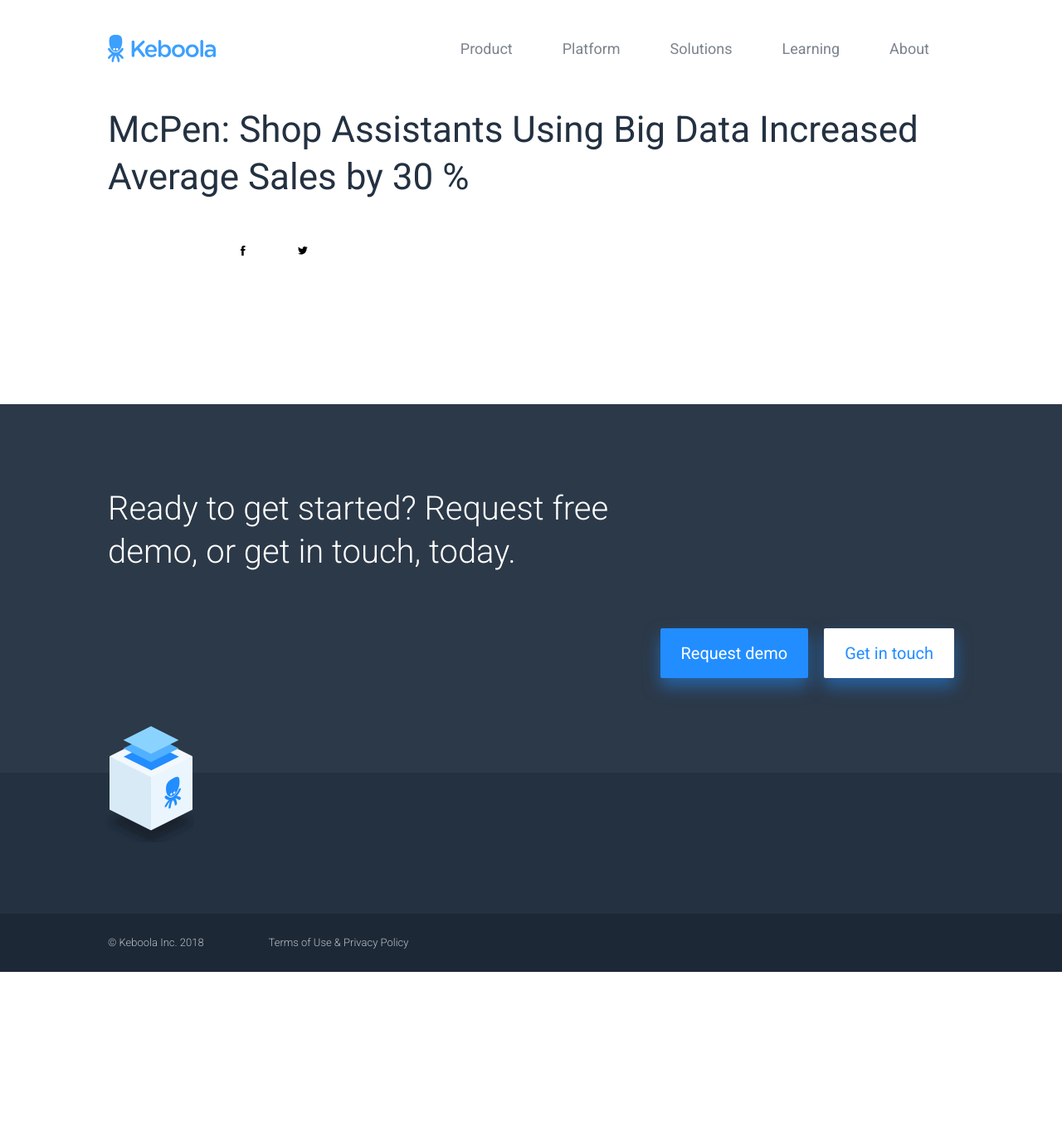
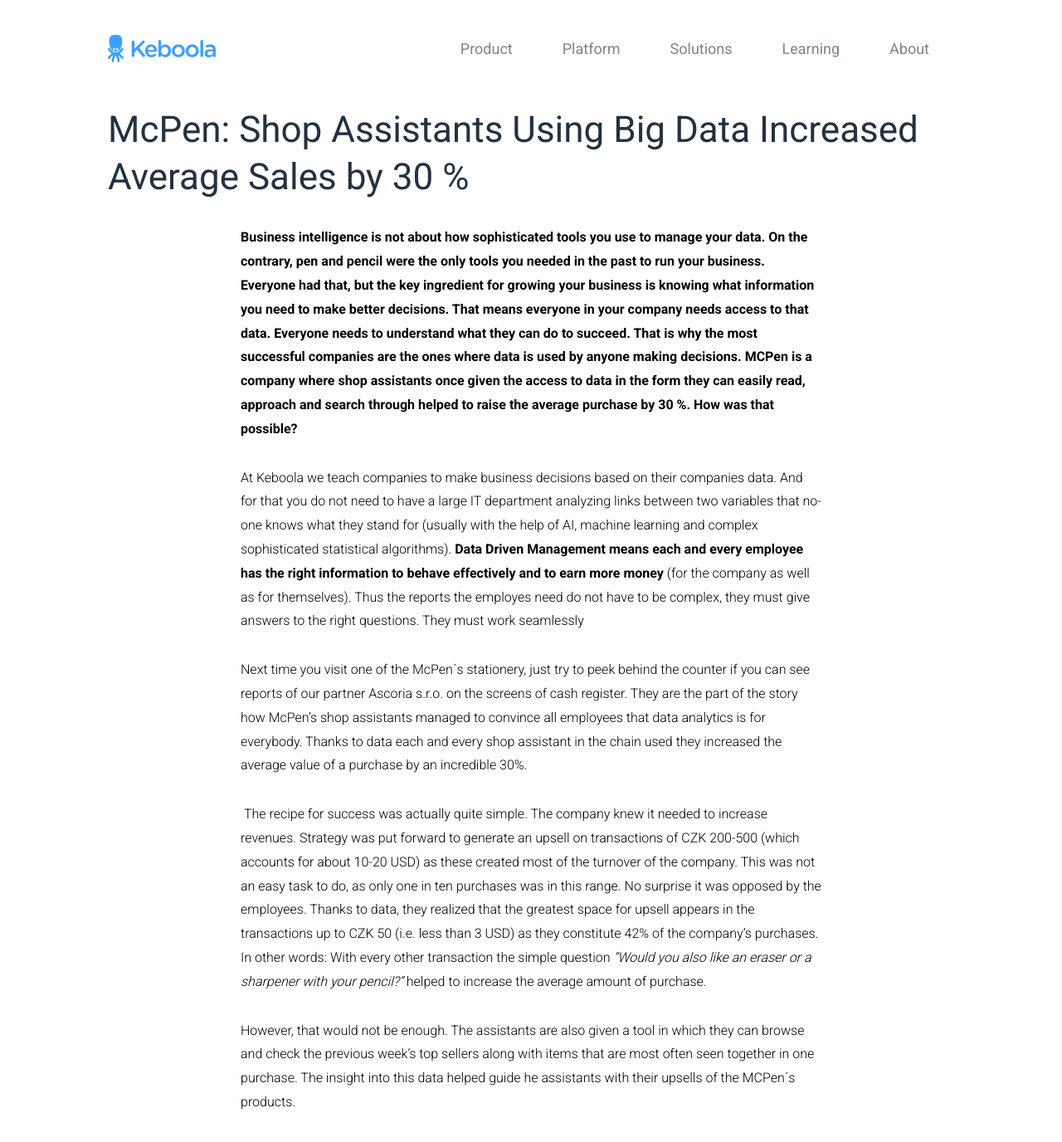
Before and after one commit to keboola/website, a Jekyll site: the page built from _customer-stories/shop-assistants-using-big-data-increased-average-sales-by-30.md, in a window 1280 px wide and 1400 px high. Shown: the top 1376 px of the window at 83% size. Built offline with Jekyll 4.4.1, drawn with Linux system fonts in a browser that asks for light colours; nearby versions of some CDN libraries; some of the changed text lies outside the part shown.

Commit message:
Update from Forestry.io - Updated shop-assistants-using-big-data-increased-average-sales-by-30.md

```diff
--- a/_customer-stories/shop-assistants-using-big-data-increased-average-sales-by-30.md
+++ b/_customer-stories/shop-assistants-using-big-data-increased-average-sales-by-30.md
@@ -6,3 +6,36 @@
 background-image: ''
 
 ---
+**Business intelligence is not about how sophisticated tools you use to manage your data. On the contrary, pen and pencil were the only tools you needed in the past to run your business. Everyone had that, but the key ingredient for growing your business is knowing what information you need to make better decisions. That means everyone in your company needs access to that data. Everyone needs to understand what they can do to succeed. That is why the most successful companies are the ones where data is used by anyone making decisions. MCPen is a company where shop assistants once given the access to data in the form they can easily read, approach and search through helped to raise the average purchase by 30 %. How was that possible?**
+
+At Keboola we teach companies to make business decisions based on their companies data. And for that you do not need to have a large IT department analyzing links between two variables that no-one knows what they stand for (usually with the help of AI, machine learning and complex sophisticated statistical algorithms). **Data Driven Management means each and every employee has the right information to behave effectively and to earn more money** (for the company as well as for themselves). Thus the reports the employes need do not have to be complex, they must give answers to the right questions. They must work seamlessly
+
+Next time you visit one of the McPen´s stationery, just try to peek behind the counter if you can see reports of our partner Ascoria s.r.o. on the screens of cash register. They are the part of the story how McPen's shop assistants managed to convince all employees that data analytics is for everybody. Thanks to data each and every shop assistant in the chain used they increased the average value of a purchase by an incredible 30%.
+
+ The recipe for success was actually quite simple. The company knew it needed to increase revenues. Strategy was put forward to generate an upsell on transactions of CZK 200-500 (which accounts for about 10-20 USD) as these created most of the turnover of the company. This was not an easy task to do, as only one in ten purchases was in this range. No surprise it was opposed by the employees. Thanks to data, they realized that the greatest space for upsell appears in the transactions up to CZK 50 (i.e. less than 3 USD) as they constitute 42% of the company's purchases. In other words: With every other transaction the simple question _"Would you also like an eraser or a sharpener with your pencil?"_ helped to increase the average amount of purchase.
+
+However, that would not be enough. The assistants are also given a tool in which they can browse and check the previous week's top sellers along with items that are most often seen together in one purchase. The insight into this data helped guide he assistants with their upsells of the MCPen´s products.
+
+
+
+![](https://lh3.googleusercontent.com/J3zx0wJAmqvzr8adI5qvigHOPDBnVMTQJhxpf_em5o1SokfdLtkjQoagnA2WK0Jk6_eOHzRlnIeoXNtmvUvlVfyHtEtQLM5a8_42s4qc3-CrEvXRgktueBqoq2kqtK-U3l4BWtg_ =626x292)
+
+_This report shows that receipts under CZK 50 (i.e. less than 3 USD) generate 9% of all income, but 42% of all transactions —  sourse ARC report, Ascoria s.r.o._
+
+### **How to become a data driven company as MCPen did?**
+
+1. Collect and create data that reflect your business (activities).
+2. Make the data accessible in a comprehensible form.
+3. Use the data to make decisions every day.
+
+To be really effective, do not expect someone else to just copy and paste a solution that worked somewhere else for you. If you want to use your data and make them matter, you need to understand where the numbers come from and believe in their accuracy. That is why you need to be at the data and reports creation process.
+
+Start small. **Concentrate on one issue.** The most crucial question you need an answer for to grow your business (as was true for MCPen: Which products should I offer for upsell?). Then you need to make sure that people who read the report have the capacity to make sensible decisions and feel responsible for their work. This is the moment when you need the second report category that **describes how successful the individual is in comparison with others.**
+
+_The purpose of the report below is to show how a given employee is doing in carrying up the plan in comparison with others._
+
+_![](https://lh3.googleusercontent.com/rYt759JjoOHz7zZ62pSr5UYebA7fKM15ZJsNdUrFOXjSRFGqt26ubSbtL-VaI9uXzLDvA6DswneAE_pq653LNEaiqbqA5p5eng-5PMqLXJMfwtI391Plll0GlrE3OanDgeYIsFdy =621x372)_
+
+_The grey area shows 100% execution of a week's plan, the current execution is in blue, and red shows the average execution of the entire team._
+
+Thanks to cloud technologies, "Big Data" and "Business Intelligence" are no longer services that are available solely to large corporations or data engineers with a certain skill set. You can collect data about your own business, make it accessible to your employees and have a qualified team that will be able to use this information to bring about positive changes in your company. What are you waiting for?
```
